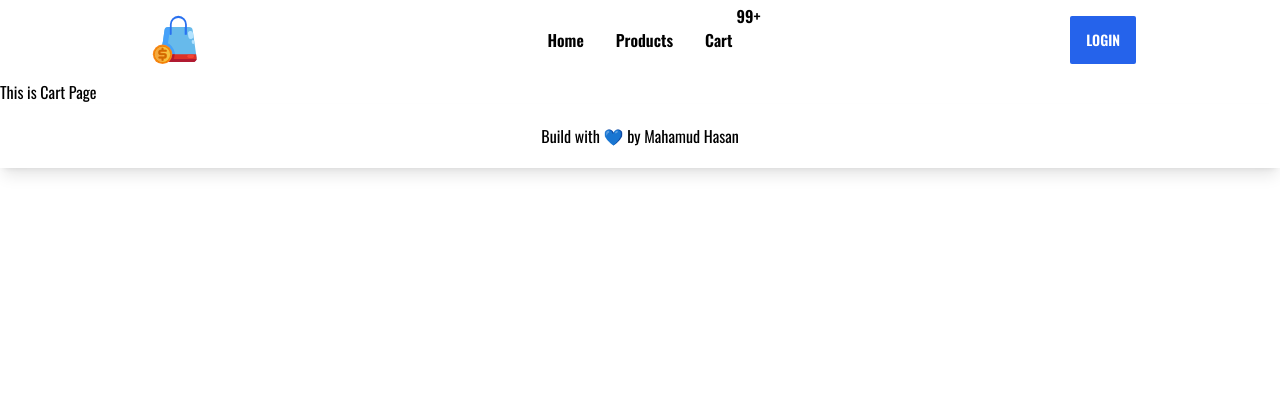
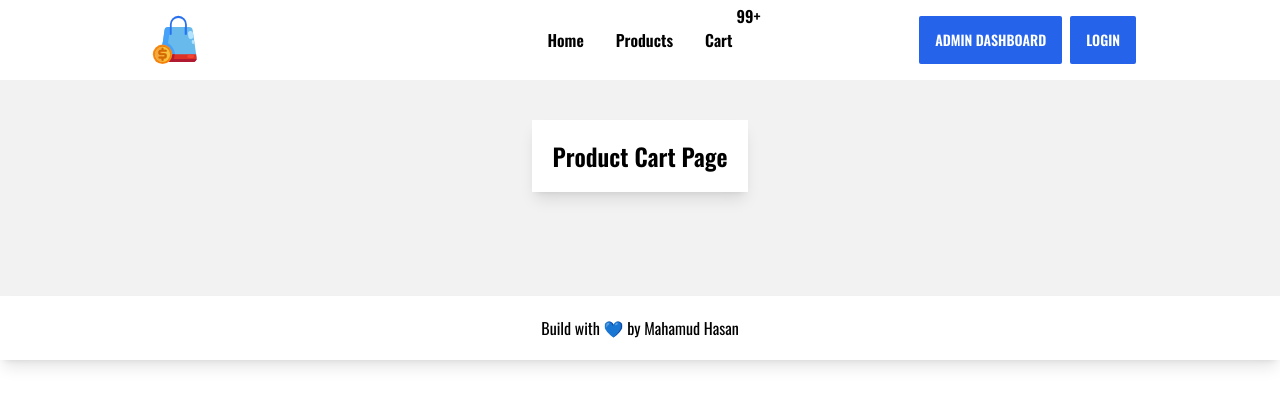
Before and after one commit to MahamudM90/FASHION-HOUSE, a React (Create React App) app in the folder fashion/: page /cart in a window 1280 px wide. Shown: the top 406 px of the page. Built offline with nearby package versions, Linux system fonts and the light colour scheme; no server answers.

Commit message:
fix code structure and add dashboard route :octocat:

```diff
--- a/fashion/src/Pages/Cart/Cart.js
+++ b/fashion/src/Pages/Cart/Cart.js
@@ -1,11 +1,15 @@
-import React from 'react';
+import React from "react";
 
 const Cart = () => {
-    return (
-        <div>
-            <h1>This is Cart Page</h1>
-        </div>
-    );
+  return (
+    <div className="lg:px-36 pb-16 bg-base-200">
+      <div className="py-10 flex justify-center items-center">
+        <h1 className="text-2xl font-semibold bg-white w-fit p-5 shadow-lg">
+          Product Cart Page
+        </h1>
+      </div>
+    </div>
+  );
 };
 
 export default Cart;
--- /dev/null
+++ b/fashion/src/Pages/Dashboard/Dashboard.js
@@ -0,0 +1,15 @@
+import React from 'react';
+
+const Dashboard = () => {
+    return (
+        <div className="lg:px-36 pb-16 bg-base-200">
+            <div className="py-10 flex justify-center items-center">
+                <h1 className="text-2xl font-semibold bg-white w-fit p-5 shadow-lg">
+                   Admin Dashboard
+                </h1>
+            </div>
+        </div>
+    );
+};
+
+export default Dashboard;
--- a/fashion/src/Pages/Home/Products/ProductDetails.js
+++ b/fashion/src/Pages/Home/Products/ProductDetails.js
@@ -5,13 +5,11 @@ import { useParams } from "react-router-dom";
 const ProductDetails = () => {
   const [product, setProduct] = React.useState({});
   const { id } = useParams();
-  console.log(id);
 
   React.useEffect(() => {
     axios
       .get(`products.json`)
       .then((response) => {
-        console.log(response.data);
         setProduct(response.data);
       })
       .catch((error) => {
@@ -32,7 +30,10 @@ const ProductDetails = () => {
             product.map((item) => {
               if (item.id == id) {
                 return (
-                  <div className="card w-82 bg-base-100 shadow-xl">
+                  <div
+                    className="card w-82 bg-base-100 shadow-xl"
+                    key={item.id}
+                  >
                     <figure>
                       <img
                         className="h-72 w-fit"
@@ -48,7 +49,7 @@ const ProductDetails = () => {
                         </div>
                       </h2>
                       <p>{item.description}</p>
-                      <div className="card-actions justify-center">
+                      <div className="card-actions justify-center mt-2">
                         <div className="btn bg-blue-600 border-0 text-white hover:bg-blue-700">
                           Add To Cart
                         </div>
--- a/fashion/src/Pages/Home/Products/Products.js
+++ b/fashion/src/Pages/Home/Products/Products.js
@@ -1,20 +1,23 @@
-import React,{useState} from "react";
+import React, { useState } from "react";
 import ProductItem from "./ProductItem";
-import axios from 'axios'
+import axios from "axios";
 const Products = () => {
   const [products, setProduct] = useState([]);
-  axios.get('products.json')
-  .then(response => {
-    setProduct(response.data);
-  })
-  .catch(error => {
-    console.log(error);
-  });
+  axios
+    .get("products.json")
+    .then((response) => {
+      setProduct(response.data);
+    })
+    .catch((error) => {
+      console.log(error);
+    });
 
   return (
-    <div className="lg:px-36 pb-16">
+    <div className="lg:px-36 pb-16 bg-base-200">
       <div className="py-10 flex justify-center items-center">
-        <h1 className="text-2xl font-semibold bg-white w-fit p-5 shadow-lg">Popular Products</h1>
+        <h1 className="text-2xl font-semibold bg-white w-fit p-5 shadow-lg">
+          Popular Products
+        </h1>
       </div>
       <div className="grid grid-cols-3 gap-7 justify-center items-center">
         {products.map((product) => (
--- a/fashion/src/Pages/Shared/Header/Header.js
+++ b/fashion/src/Pages/Shared/Header/Header.js
@@ -8,7 +8,7 @@ const Header = () => {
         <Link to="/">Home</Link>
       </li>
       <li className="font-semibold">
-        <Link to="/">Products</Link>
+        <Link to="/products">Products</Link>
       </li>
       <li className="font-semibold indicator">
         <span className="indicator-item">99+</span>
@@ -44,15 +44,27 @@ const Header = () => {
           </ul>
         </div>
         <Link to="/" className=" ghost-btn normal-case text-xl">
-            <img src={logo} alt="logo" className="h-16 w-16" />
+          <img src={logo} alt="logo" className="h-16 w-16" />
         </Link>
       </div>
       <div className="navbar-center hidden lg:flex">
         <ul className="menu menu-horizontal p-0">{menuItems}</ul>
       </div>
       <div className="navbar-end">
-      <Link to='/login' className="btn bg-blue-600 border-0 text-white hover:bg-blue-700 "> Login
-       </Link>
+        <Link
+          to="/dashboard"
+          className="btn bg-blue-600 border-0 text-white hover:bg-blue-700 "
+        >
+          {" "}
+          Admin Dashboard
+        </Link>
+        <Link
+          to="/login"
+          className="btn bg-blue-600 border-0 text-white hover:bg-blue-700 ml-2"
+        >
+          {" "}
+          Login
+        </Link>
       </div>
     </div>
   );
```
Also changed, not shown: fashion/src/Pages/Login/Login.js (+6 -2 lines), fashion/src/Pages/Shared/Footer/Footer.js (+6 -6 lines), fashion/src/Pages/SignpUp/SignUp.js (+6 -2 lines), fashion/src/Router/Routes/Routes.js (+30 -22 lines).
